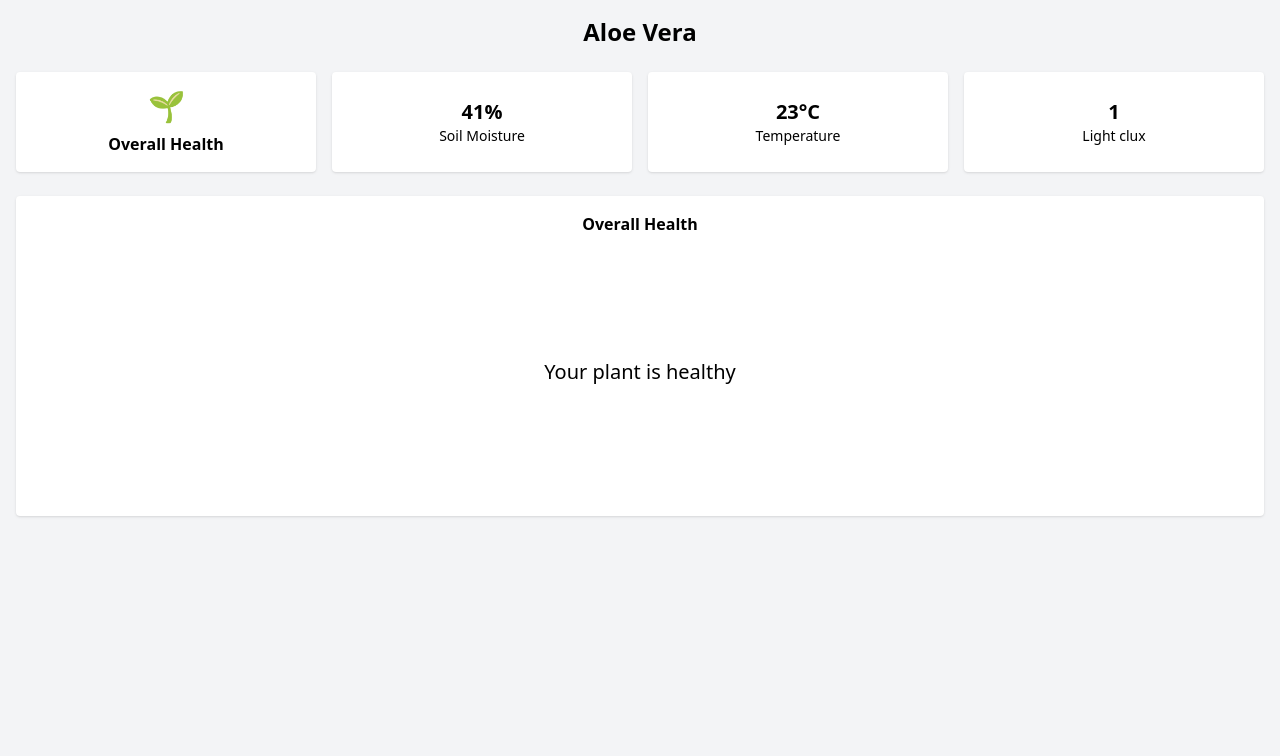
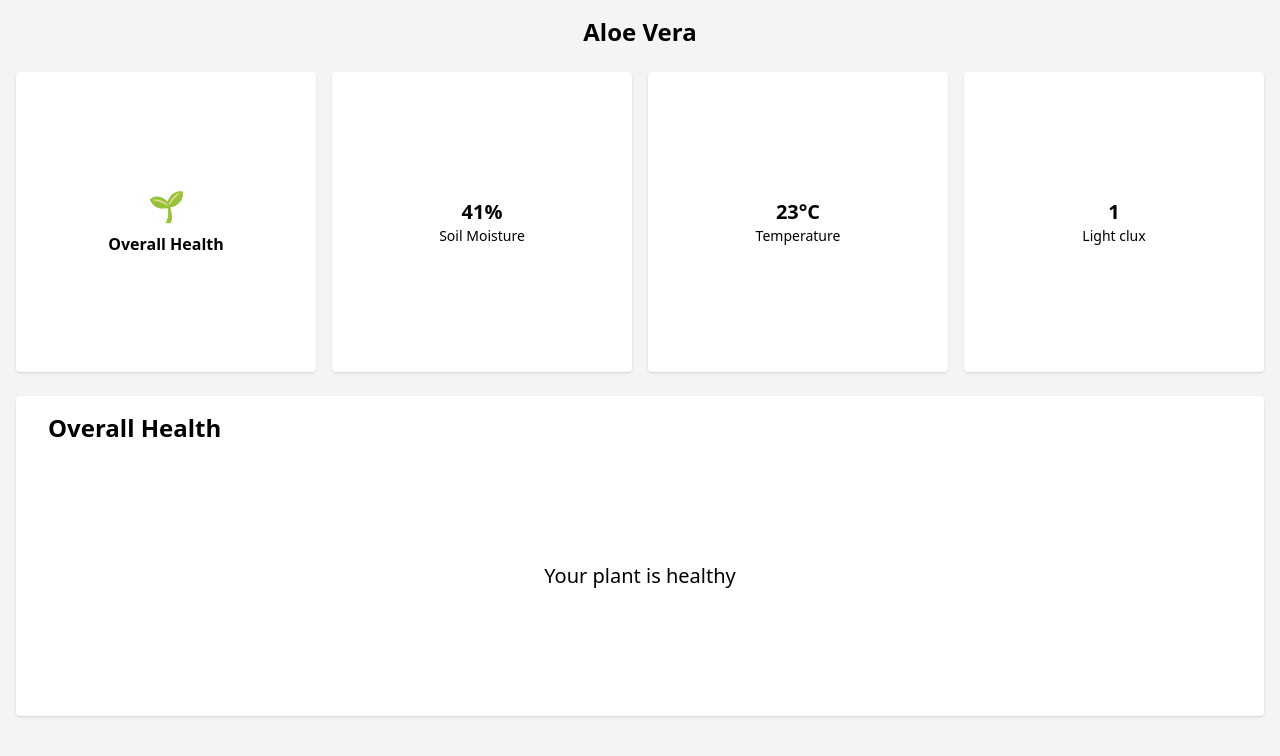
Before and after one commit to luisgrst/vue-plant-app, a Vue app in the folder plant-frontend/: page / in a window 1280 px wide. Shown: the top 756 px of the page. Built offline with nearby package versions, Linux system fonts and the light colour scheme.

Commit message:
Ensure equal-sized metric boxes and enlarge metric header

```diff
--- a/plant-frontend/src/App.vue
+++ b/plant-frontend/src/App.vue
@@ -91,35 +91,35 @@ function showMetric(metric) {
     <div class="flex flex-nowrap gap-4 mb-6">
       <div
         @click="showMetric('overall')"
-        class="cursor-pointer bg-white rounded shadow flex flex-col items-center justify-center p-4 flex-1"
+        class="cursor-pointer bg-white rounded shadow flex flex-col items-center justify-center p-4 flex-1 aspect-square"
       >
         <span class="text-3xl">🌱</span>
         <span class="mt-2 font-semibold text-center">Overall Health</span>
       </div>
       <div
         @click="showMetric('moisture')"
-        class="cursor-pointer bg-white rounded shadow flex flex-col items-center justify-center p-4 flex-1"
+        class="cursor-pointer bg-white rounded shadow flex flex-col items-center justify-center p-4 flex-1 aspect-square"
       >
         <span class="text-xl font-bold">{{ latestMoisture }}%</span>
         <span class="text-sm text-center">Soil Moisture</span>
       </div>
       <div
         @click="showMetric('temperature')"
-        class="cursor-pointer bg-white rounded shadow flex flex-col items-center justify-center p-4 flex-1"
+        class="cursor-pointer bg-white rounded shadow flex flex-col items-center justify-center p-4 flex-1 aspect-square"
       >
         <span class="text-xl font-bold">{{ latestTemperature }}°C</span>
         <span class="text-sm text-center">Temperature</span>
       </div>
       <div
         @click="showMetric('light')"
-        class="cursor-pointer bg-white rounded shadow flex flex-col items-center justify-center p-4 flex-1"
+        class="cursor-pointer bg-white rounded shadow flex flex-col items-center justify-center p-4 flex-1 aspect-square"
     >
         <span class="text-xl font-bold">{{ latestLight }}</span>
         <span class="text-sm text-center">Light clux</span>
       </div>
     </div>
     <div class="bg-white rounded shadow p-4 flex flex-col items-center" style="height: 20rem;">
-      <h2 class="font-semibold mb-2">{{ metricHeader }}</h2>
+      <h2 class="font-semibold mb-2 text-2xl self-start ml-4">{{ metricHeader }}</h2>
       <div v-if="selectedMetric === 'overall'" class="flex items-center justify-center flex-1 text-xl">
         Your plant is healthy
       </div>
```
